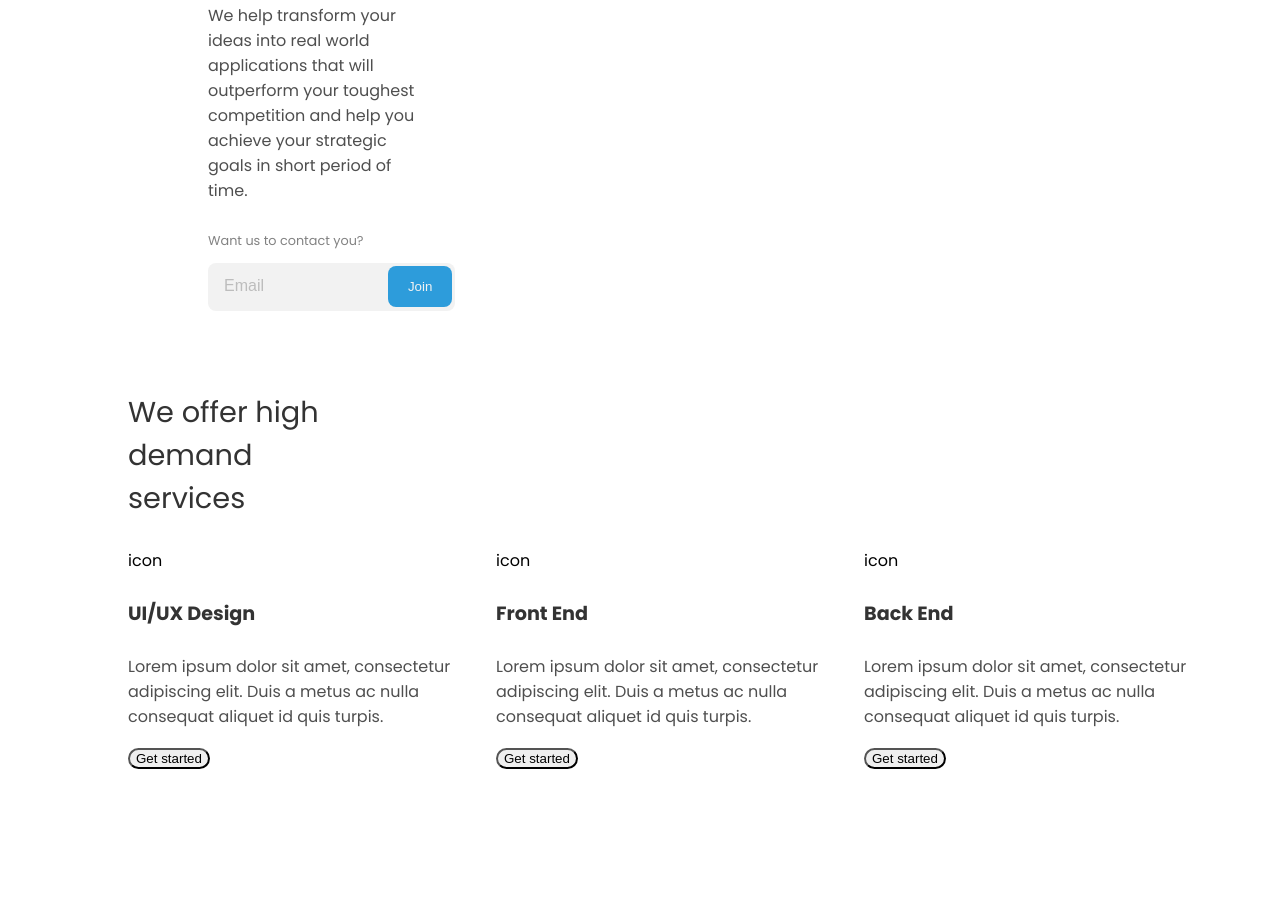
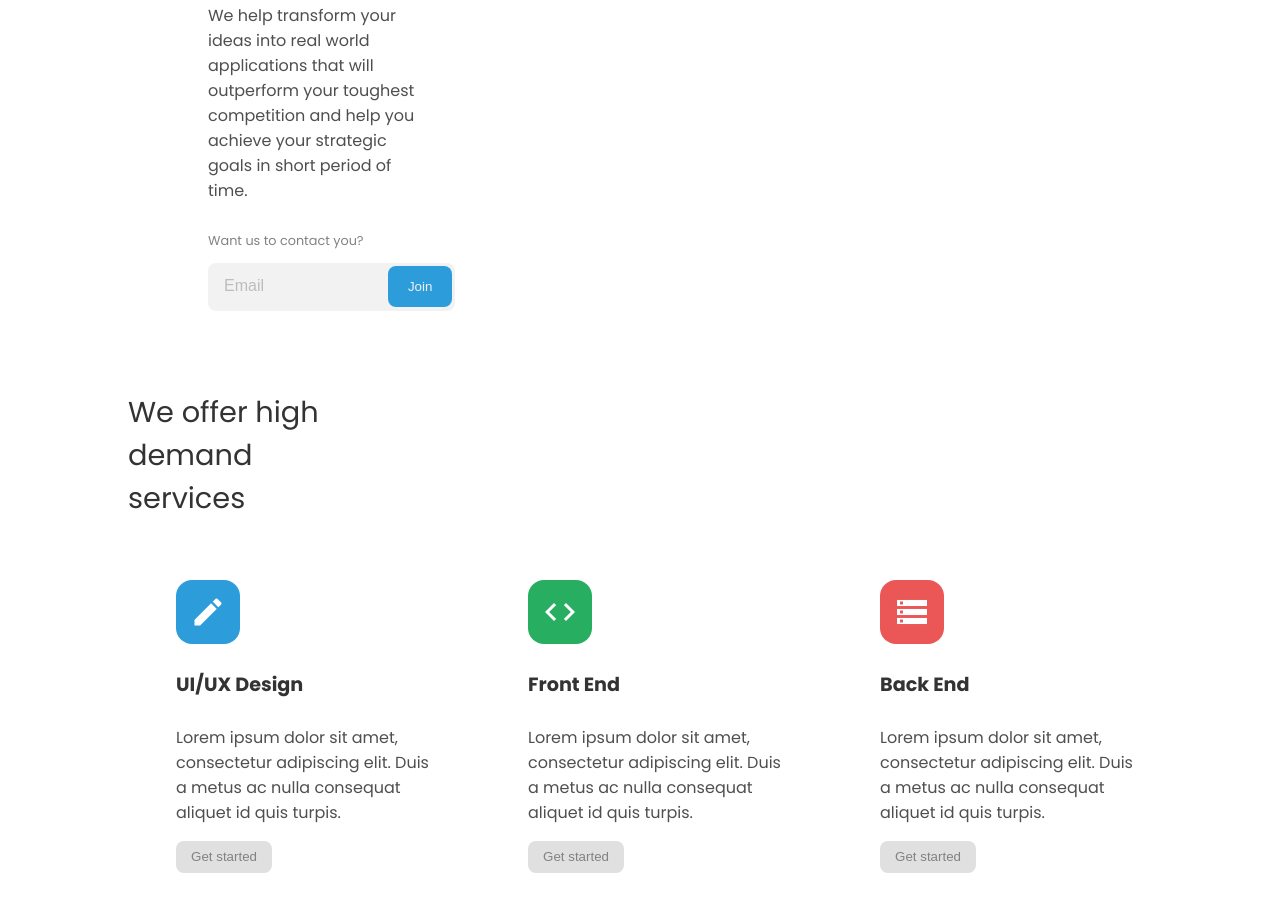
Before and after one commit to MtFranke/edie-homepage, a website: page src/index.html in a window 1280 px wide. Shown: the part 967-1878 px from the top of the page. Before the commit the page ends 1785 px from the top, so only its background shows below. Drawn offline with Linux system fonts and the light colour scheme.

Commit message:
services completed

```diff
--- a/src/index.html
+++ b/src/index.html
@@ -5,6 +5,7 @@
     <meta charset="utf-8" />
     <meta name="viewport" content="width=device-width, initial-scale=1" />
     <link rel="stylesheet" href="main.css">
+    <link href="https://fonts.googleapis.com/icon?family=Material+Icons" rel="stylesheet">
 </head>
 
 <body>
@@ -38,26 +39,25 @@
     <main class="main--ident-left">
         <h3 class="grey-1 main--header">We offer high demand services</h3>
         <section class="main__services">
-            <div>
-                <div>icon</div>
+            <div class="main__service">
+                <div class="main__services--icon-box bc-blue"><i class="material-icons">create</i></div>
                 <h4 class="main__services--role grey-1">UI/UX Design</h4>
                 <p class="grey-2">Lorem ipsum dolor sit amet, consectetur adipiscing elit. Duis a metus ac nulla consequat aliquet id quis turpis.</p>
                 <button class="main__services--button">Get started</button>
             </div>
-            <div>
-                <div>icon</div>
+            <div class="main__service">
+                <div class="main__services--icon-box bc-green"><i class="material-icons">code</i></div>
                 <h4 class="main__services--role grey-1">Front End</h4>
                 <p class="grey-2">Lorem ipsum dolor sit amet, consectetur adipiscing elit. Duis a metus ac nulla consequat aliquet id quis turpis.</p>
                 <button class="main__services--button">Get started</button>
             </div>
-            <div>
-                <div>icon</div>
+            <div class="main__service">
+            <div class="main__services--icon-box bc-red"><i class="material-icons">storage</i></div>
                 <h4 class="main__services--role grey-1">Back End</h4>
                 <p class="grey-2">Lorem ipsum dolor sit amet, consectetur adipiscing elit. Duis a metus ac nulla consequat aliquet id quis turpis.</p>
                 <button class="main__services--button">Get started</button>
             </div>
         </section>
-
     </main>
 </body>
 </html>
--- a/src/main.css
+++ b/src/main.css
@@ -1,12 +1,41 @@
 @import url('https://fonts.googleapis.com/css2?family=Poppins:ital,wght@0,200;0,300;0,400;0,500;0,600;0,700;1,800&display=swap');
+
+.material-icons {
+    font-family: 'Material Icons';
+    font-weight: normal;
+    font-style: normal;
+    font-size: 36px !important;  /* Preferred icon size */
+    display: inline-block;
+    line-height: 1;
+    text-transform: none;
+    letter-spacing: normal;
+    word-wrap: normal;
+    white-space: nowrap;
+    direction: ltr;
+
+    /* Support for all WebKit browsers. */
+    -webkit-font-smoothing: antialiased;
+    /* Support for Safari and Chrome. */
+    text-rendering: optimizeLegibility;
+
+    /* Support for Firefox. */
+    -moz-osx-font-smoothing: grayscale;
+
+    /* Support for IE. */
+    font-feature-settings: 'liga';
+}
 
 :root{
     --blue-1: #2D9CDB;
+    --red-1: #EB5757;
+    --green-1: #27AE60;
     --grey-1: #333333;
     --grey-2: #4F4F4F;
     --grey-3: #828282;
     --grey-4: #BDBDBD;
+    --grey-5: #E0E0E0;
     --grey-6: #F2F2F2;
+
 
     --header-indent-size: 10rem;
     --header-font-size: 2rem;
@@ -19,6 +48,7 @@
 body{
     font-family: 'Poppins', sans-serif;
     margin: 3rem;
+    background-color: #FFFFFF;
 }
 
 .nav__logo{
@@ -133,10 +163,51 @@ body{
     display: flex;
 }
 
+.main__service{
+    width: 16rem;
+    margin: 0 1rem;
+    padding: 2rem;
+}
+
+.main__service:hover{
+    background: #FFFFFF;
+    box-shadow: 0px 10px 30px rgba(51, 51, 51, 0.1);
+    border-radius: 24px;
+}
+
+.main__service:hover .main__services--button{
+    color: white;
+    background-color: var(--blue-1);
+}
 .main__services--role{
     font-size: 1.2rem;
     font-weight: bolder;
 }
 .main__services--button{
+    border-radius: 0.5rem;
+    color: var(--grey-3);
+    background-color: var(--grey-5);
+    border: none;
+    height: 2rem;
+    width: 6rem;
+}
+
+.main__services--icon-box{
     border-radius: 1rem;
+    width: 4rem;
+    height: 4rem;
+    color: white;
+    display: flex;
+    align-items: center;
+    justify-content: center;
 }
+
+.bc-red{
+    background-color: var(--red-1);
+}
+.bc-blue{
+    background-color: var(--blue-1);
+}
+.bc-green{
+    background-color: var(--green-1);
+}
```
